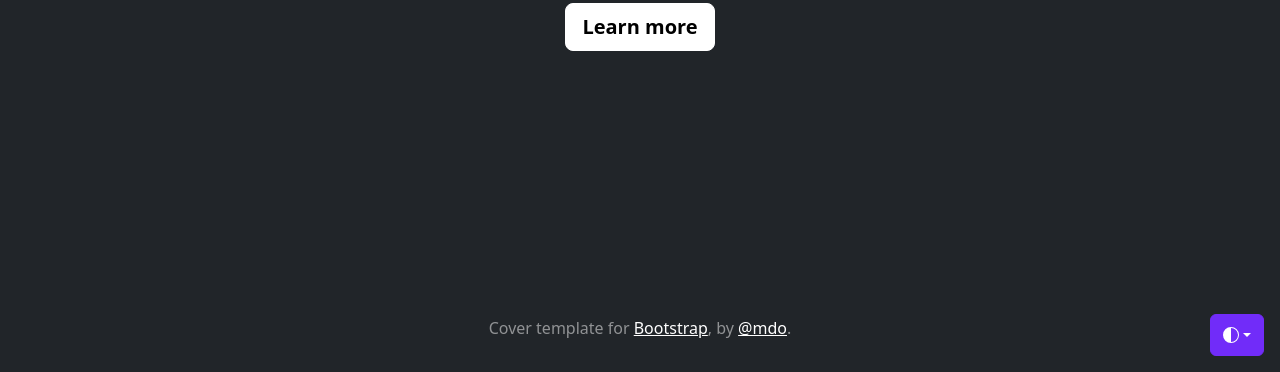
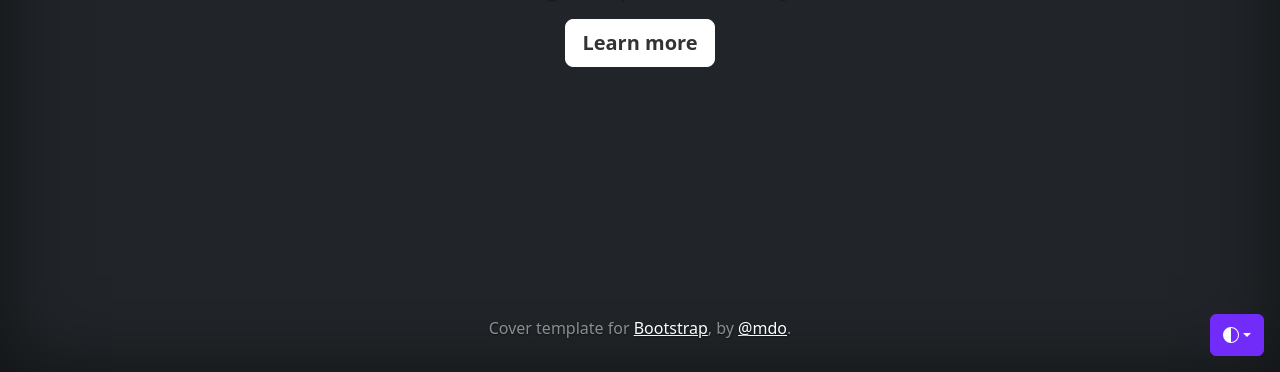
Before and after one commit to Kamo222/zaio-bootstrap-portfolio, a plain HTML site: page index.html in a window 1280 px wide. Shown: the part 428-800 px from the top of the page. Drawn offline with nearby package versions, Linux system fonts and the light colour scheme; a script that the page names is missing.

Commit message:
Fixed CSS issue

```diff
--- a/index.html
+++ b/index.html
@@ -93,7 +93,7 @@
 
 
     <!-- Custom styles for this template -->
-    <link href="cover.css" rel="stylesheet">
+    <link href="styles.css" rel="stylesheet">
   </head>
   <body class="d-flex h-100 text-center text-bg-dark">
     <svg xmlns="http://www.w3.org/2000/svg" class="d-none">
```
